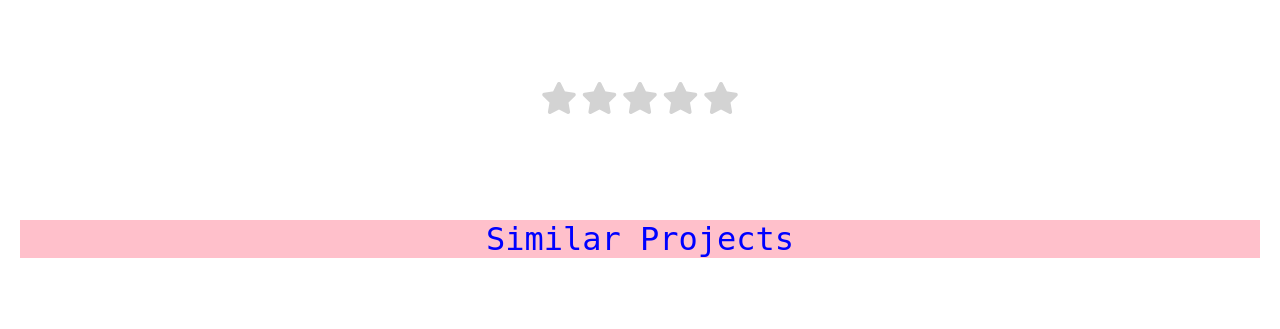
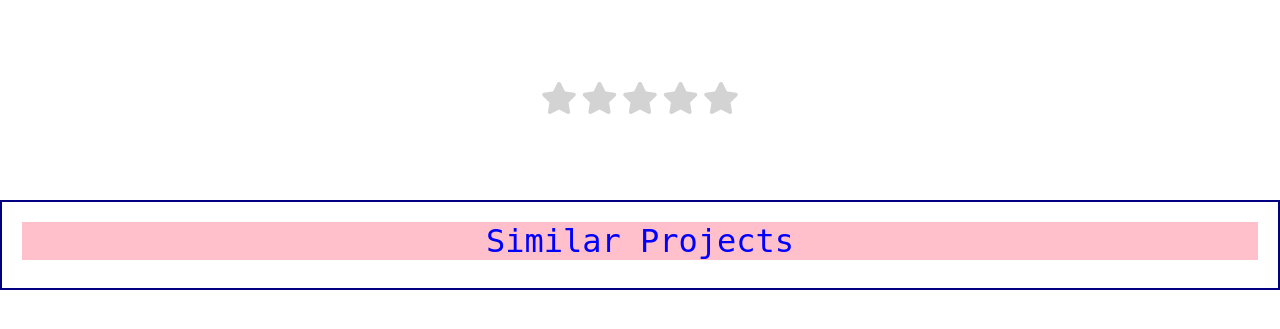
Before and after one commit to ghadamostafa/crowdFunding, a Django app: template Projects/templates/project_details.html in a window 1280 px wide. Shown: the part 137-466 px from the top of the page. Run offline with Django 3.2, Linux system fonts and the light colour scheme; the template is opened without the code that fills it, so the values that code supplies are empty; some libraries are stand-ins or nearby versions.

Commit message:
comments and reports

```diff
--- a/Projects/templates/project_details.html
+++ b/Projects/templates/project_details.html
@@ -95,7 +95,7 @@
     </div>
 
     <!--***************************************************************************-->
-    <div id="similar"class = "card-body" align="center" style="margin:10px auto;width:100%;">
+    <div id="similar"class = "card-body" align="center" style="margin:10px auto;width:100%;border:2px solid navy;">
         <h2 style="font-family:monospace;background-color:pink;color:blue;">Similar Projects</h2>
         {% for project in similar_project %}
             <h3 class="card-title" style="color:navy">
```
